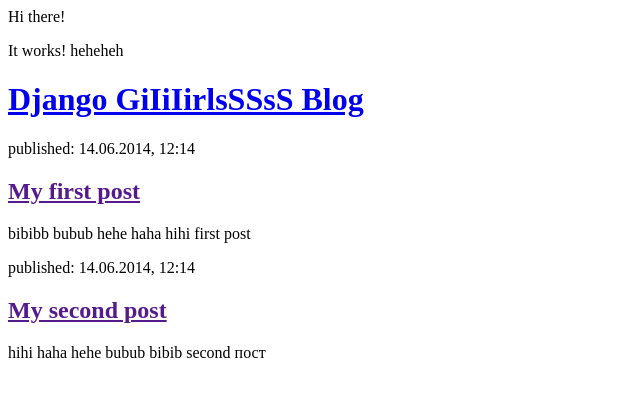
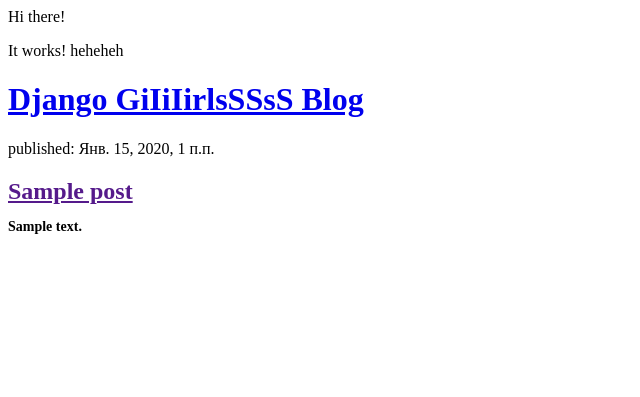
Before and after one commit to PerchikARMY/my-first-blog, a Django app: page / in a window 1280 px wide. Shown: the top 397 px of the page, without its empty margins (0-640 px from the left). Run offline with Django 3.2, Linux system fonts and the light colour scheme; tables that the repository leaves empty hold one stand-in row (values such as "Sample post").

Commit message:
Shablonnyi sait

```diff
--- a/blog/templates/blog/post_list.html
+++ b/blog/templates/blog/post_list.html
@@ -9,16 +9,13 @@
 	<h1><a href="/">Django GiIiIirlsSSsS Blog</a>
 </div>
 
-<div>
-	<p>published: 14.06.2014, 12:14</p>
-            <h2><a href="">My first post</a></h2>
-            <p> bibibb bubub hehe haha hihi first post </p>
-</div>
+{% for post in posts %}
+    <div>
+        <p> published: {{ post.published_date}}
+        <h2><a href="">{{ post.title }}</a>
+        <p style="font-size: 14">{{ post.text|linebreaksbr }}</p>
 
- <div>
-            <p>published: 14.06.2014, 12:14</p>
-            <h2><a href="">My second post</a></h2>
-            <p>hihi haha hehe bubub bibib second пост</p>
-        </div>
+    </div>
+{% endfor %}
 
 </html>
--- a/blog/views.py
+++ b/blog/views.py
@@ -1,5 +1,8 @@
 from django.shortcuts import render
+from .models import Post
+from django.utils import timezone
 
 # Create your views here.
 def post_list(request):
-    return render(request, 'blog/post_list.html', {})
+	posts = Post.objects.filter(published_date__lte=timezone.now()).order_by('published_date')
+	return render(request, 'blog/post_list.html', {'posts' : posts})
```
